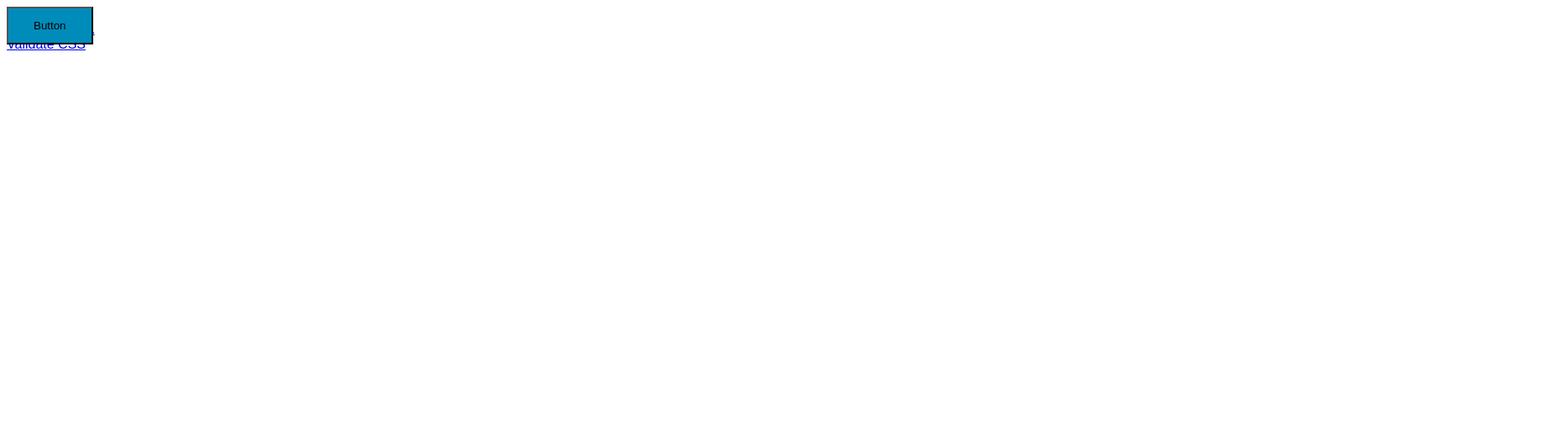
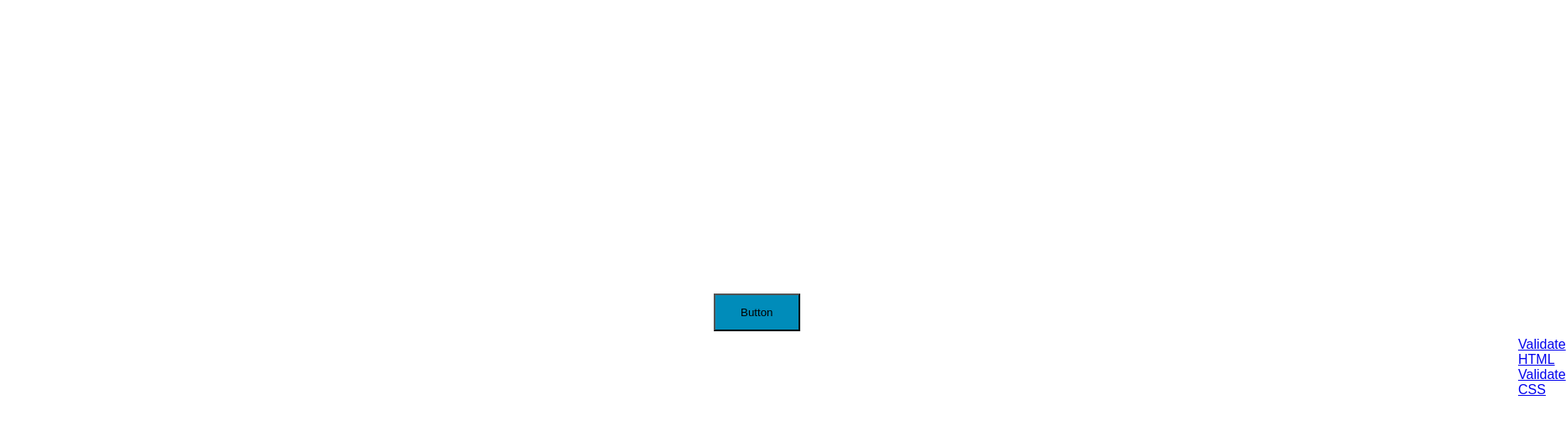
Before and after one commit to bahadir12/bahadir12.github.io, a plain HTML site: page Activity8/Ozcakmak_Activity8.html in a window 1280 px wide. Shown: the whole page at 84% size, 1865 px wide, since content can reach past the window. Drawn offline with Linux system fonts and the light colour scheme.

Commit message:
update
update

```diff
--- a/Activity8/Ozcakmak_Activity8.css
+++ b/Activity8/Ozcakmak_Activity8.css
@@ -2,7 +2,6 @@ body{
   background-color: white;
   width : 100%;
   font-family: Arial, Helvetica, sans-serif;
-
 }
 
 
@@ -16,5 +15,6 @@ body{
 }
 
 footer{
-	margin-bottom:auto;
+	margin-left:1800px;
+	margin-top:30%;
 }
--- a/Activity8/Ozcakmak_Activity8.js
+++ b/Activity8/Ozcakmak_Activity8.js
@@ -3,7 +3,8 @@ var mouseButton = document.querySelector("#movingButton");
 var index = 0;
 
 var max_delay = 500;
-
+    mouseButton.style.left = "850px";
+    mouseButton.style.top = "350px";
 mouseButton.addEventListener("mouseover",()=>setTimeout(change,max_delay));
 
 var buttonClick = document.getElementById("movingButton");
```
